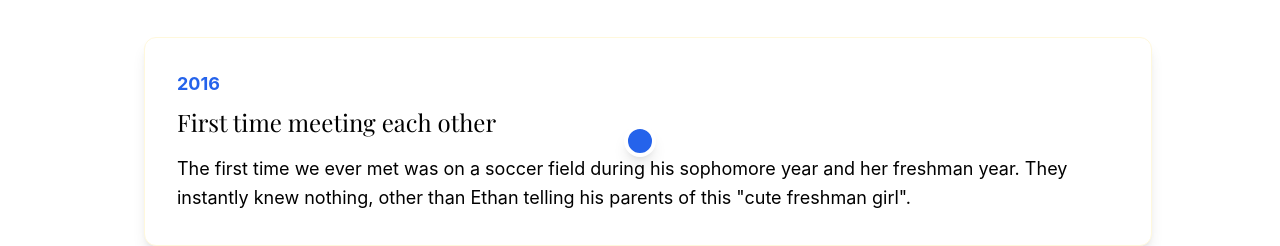
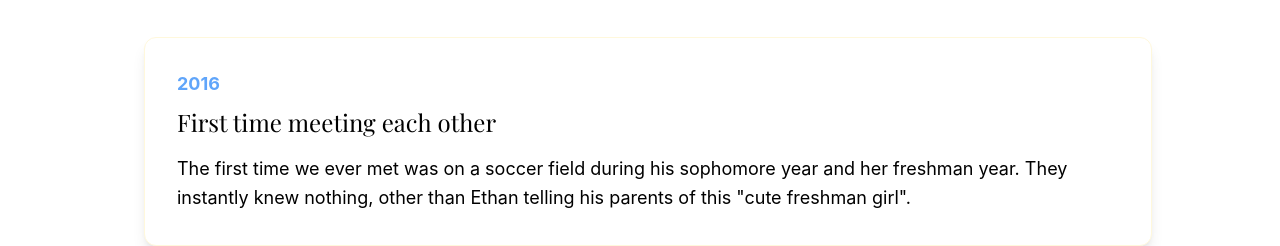
Before and after one commit to ejmaller7/June-6-2026, a React (Vite) app: page /story in a window 1280 px wide. Shown: the part 466-712 px from the top of the page. Built offline with nearby package versions, Linux system fonts and the light colour scheme; a web font is replaced by a local one.

Commit message:
Refactor: Adjust blue color and remove timeline dots
Adjusted the shade of blue to a lighter tone and removed the blue dots from the timeline.

```diff
--- a/src/pages/Story.tsx
+++ b/src/pages/Story.tsx
@@ -63,13 +63,10 @@ const Story = () => {
 
             {timeline.map((event, index) => (
               <div key={index} className={`relative flex items-center mb-16 ${index % 2 === 0 ? 'md:flex-row' : 'md:flex-row-reverse'}`}>
-                {/* Timeline dot */}
-                <div className="absolute left-0 md:left-1/2 transform md:-translate-x-1/2 w-8 h-8 bg-blue-600 rounded-full border-4 border-white shadow-lg z-10"></div>
-
                 {/* Content */}
                 <div className={`flex-1 ${index % 2 === 0 ? 'md:pr-8 pl-12' : 'md:pl-8 pl-12'}`}>
                   <div className="bg-white rounded-xl shadow-lg p-8 hover:shadow-xl transition-shadow duration-300 border border-pale-yellow">
-                    <div className="text-blue-600 font-bold text-lg mb-2">{event.year}</div>
+                    <div className="text-blue-400 font-bold text-lg mb-2">{event.year}</div>
                     <h3 className="text-2xl font-serif text-black mb-4">{event.title}</h3>
                     <p className="text-black leading-relaxed text-lg">{event.description}</p>
                   </div>
```
